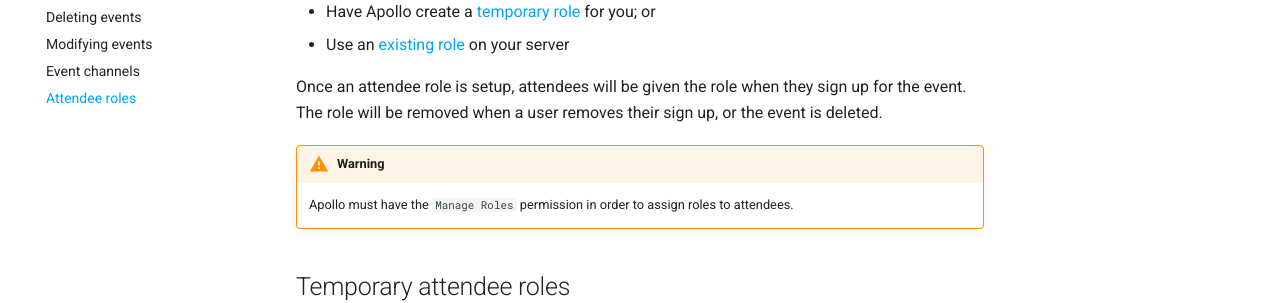
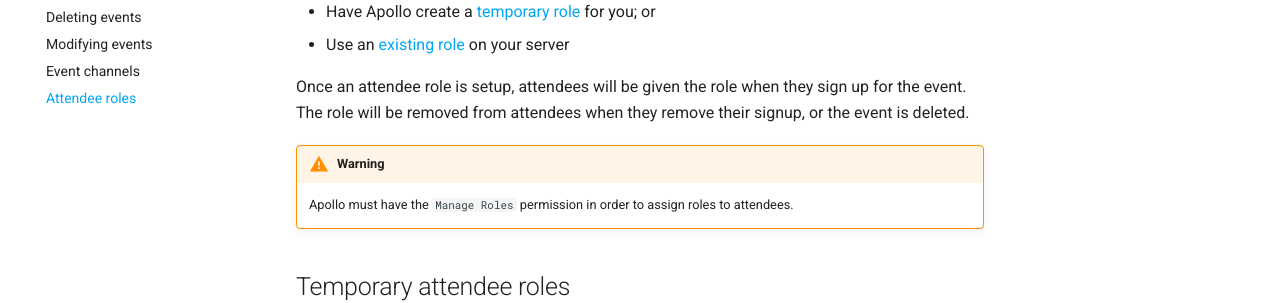
Before and after one commit to apollo-fyi/apollo-docs, an MkDocs documentation site: the page built from docs/attendee_roles.md, in a window 1280 px wide and 900 px high. Shown: the part 264-567 px from the top of the window. Built offline with MkDocs 1.6.1 and Material for MkDocs 9.7.7, drawn with Linux system fonts in a browser that asks for light colours.

Commit message:
Clarify that roles are not deleted (#2)
While temporary roles are removed after the event, persistent roles
aren't. As this is the general overview section of the guide, I don't want
there to be any confusion that roles are always removed.

```diff
--- a/docs/attendee_roles.md
+++ b/docs/attendee_roles.md
@@ -9,8 +9,8 @@ There are two options for assigning a role to attendees:
 - Use an [existing role](#persistent-attendee-roles) on your server
 
 Once an attendee role is setup, attendees will be given the role when they sign
-up for the event. The role will be removed when a user removes their sign up, or
-the event is deleted.
+up for the event. The role will be removed from attendees when they remove their
+signup, or the event is deleted.
 
 !!! warning
     Apollo must have the `Manage Roles` permission in order to assign roles to
```
